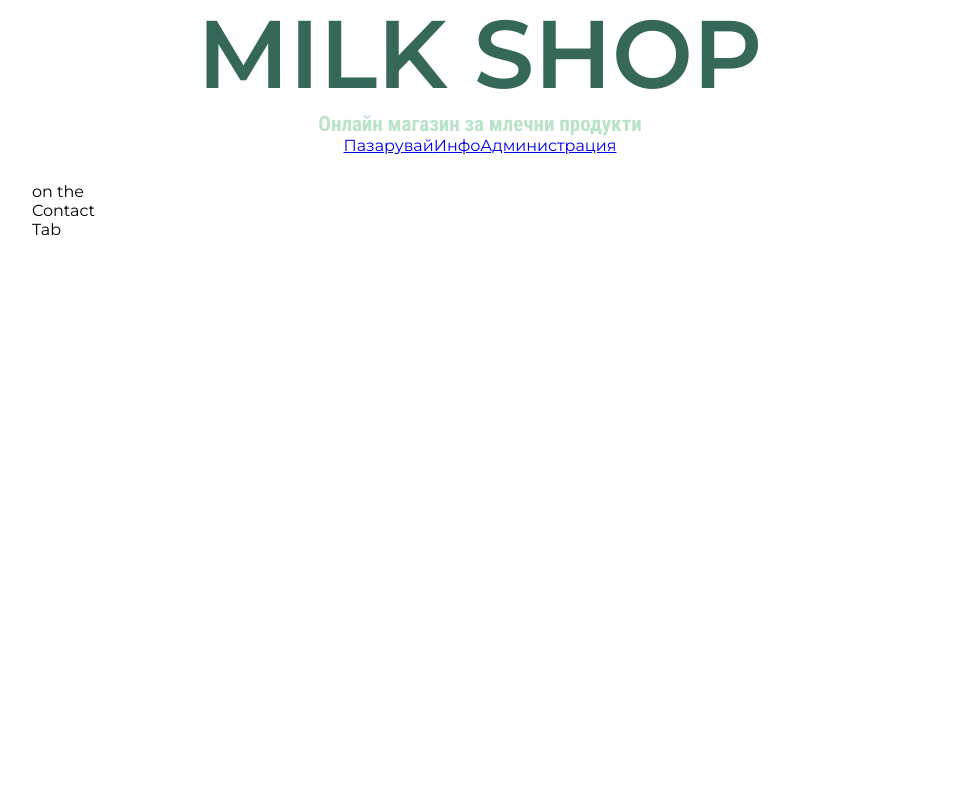
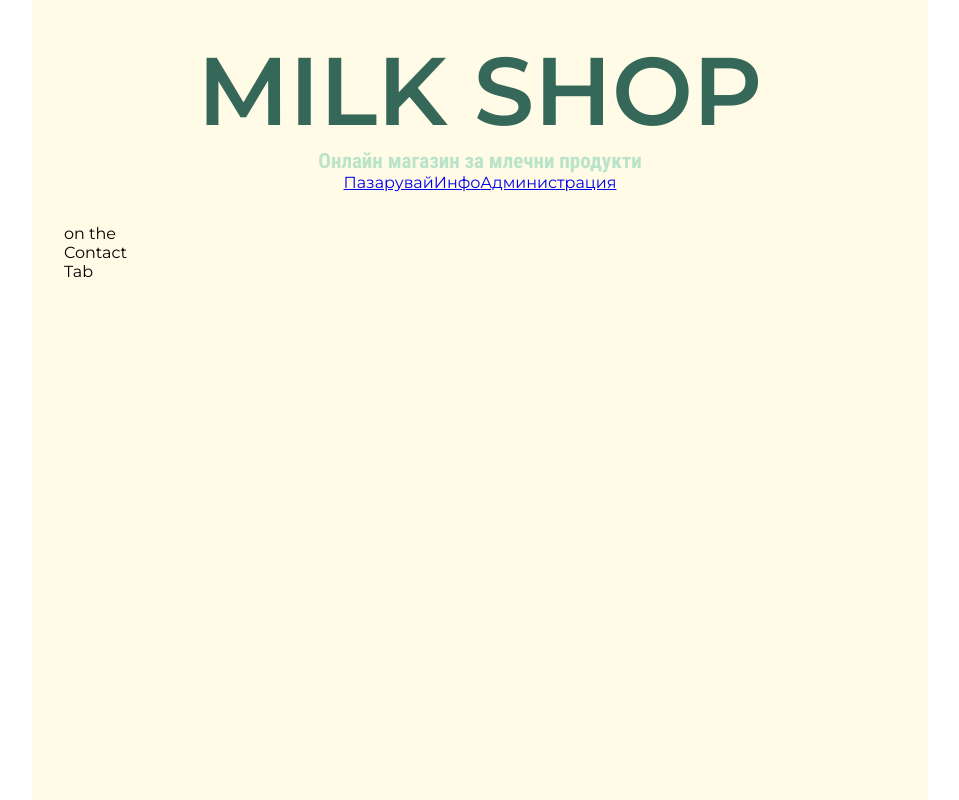
Before and after one commit to yory100/milk-shop, a React (Create React App) app: page /admin in a window 1280 px wide. Shown: the whole page, without its empty margins (160-1119 px from the left). Built offline with nearby package versions, Linux system fonts and the light colour scheme.

Commit message:
add background and padding to container

```diff
--- a/src/components/common/LayoutContainer.js
+++ b/src/components/common/LayoutContainer.js
@@ -5,10 +5,12 @@ const Conatiner = styled.div`
   box-sizing: border-box;
   min-height: 100vh;
   width: 100%;
+  background-color: ${(props) => props.theme.color_background};
+  padding: ${(props) => props.theme.spacer_s};
   display: grid;
   grid-template-columns: repeat(4, 1fr);
-  grid-template-rows: 150px 1fr;
-  gap: ${(props) => props.theme.spacer_xl};
+  grid-template-rows: fit-content(100px) 1fr;
+  gap: ${(props) => props.theme.spacer_s};
   grid-template-areas:
     'header header header header'
     'content content content content';
@@ -16,7 +18,9 @@ const Conatiner = styled.div`
   @media (min-width: ${(props) => props.theme.tablet_breakpoint}) {
     width: 90%;
     margin: 0 auto;
+    padding: ${(props) => props.theme.spacer_m};
     grid-template-columns: repeat(8, 1fr);
+    gap: ${(props) => props.theme.spacer_m};
     grid-template-areas:
       'header header header header header header header header'
       'nav nav nav content content content content content';
@@ -25,16 +29,17 @@ const Conatiner = styled.div`
   @media (min-width: ${(props) => props.theme.desktop_breakpoint}) {
     width: 70%;
     margin: 0 auto;
+    padding: ${(props) => props.theme.spacer_xl};
     grid-template-columns: repeat(12, 1fr);
+    gap: ${(props) => props.theme.spacer_xl};
     grid-template-areas:
       'header header header header header header header header header header header header'
       'nav nav nav nav content content content content content content content content';
   }
 `;
 
-const LayoutContainer = (props) => {
-  // eslint-disable-next-line react/destructuring-assignment
-  return <Conatiner>{props.children}</Conatiner>;
+const LayoutContainer = ({ children }) => {
+  return <Conatiner>{children}</Conatiner>;
 };
 
 export default LayoutContainer;
```
